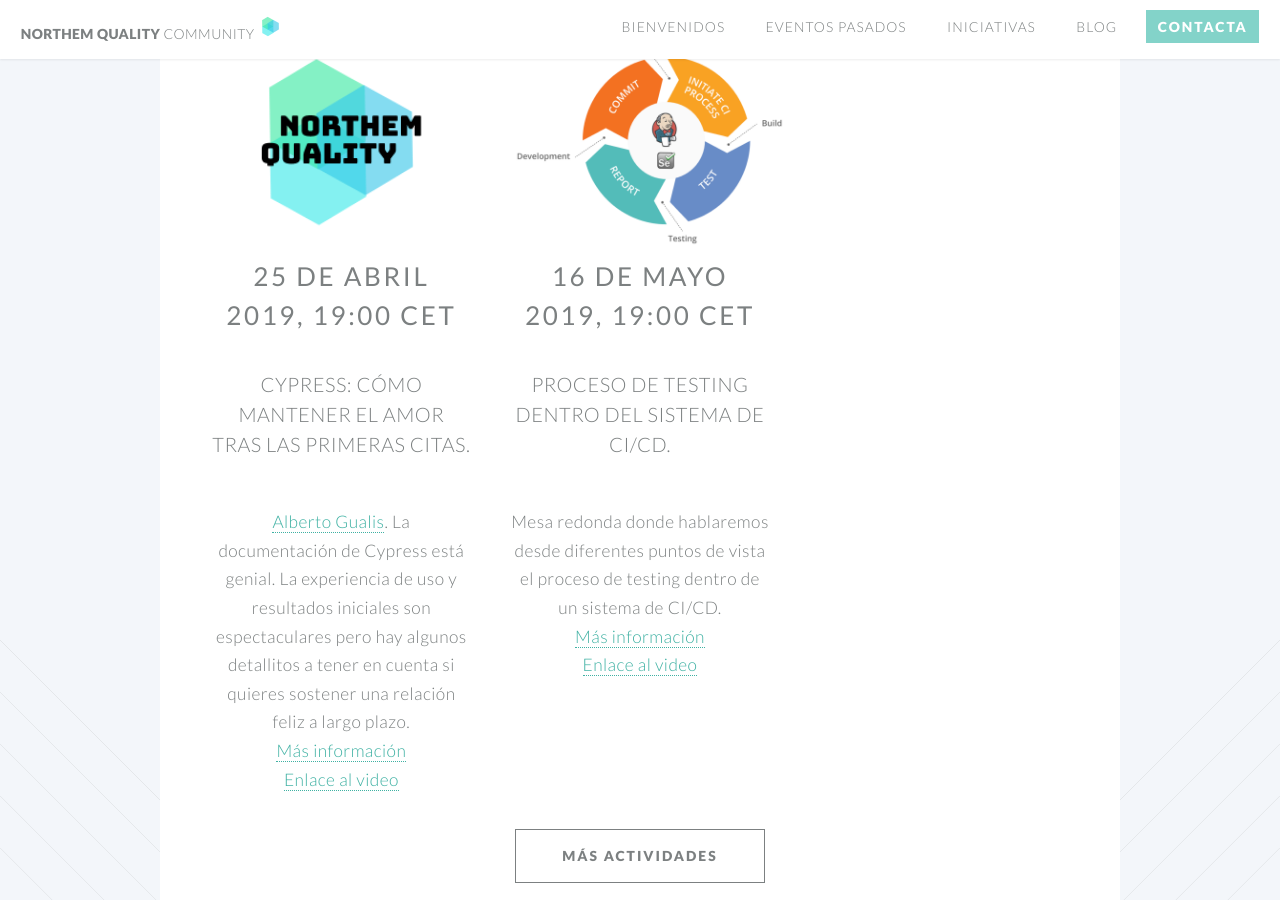
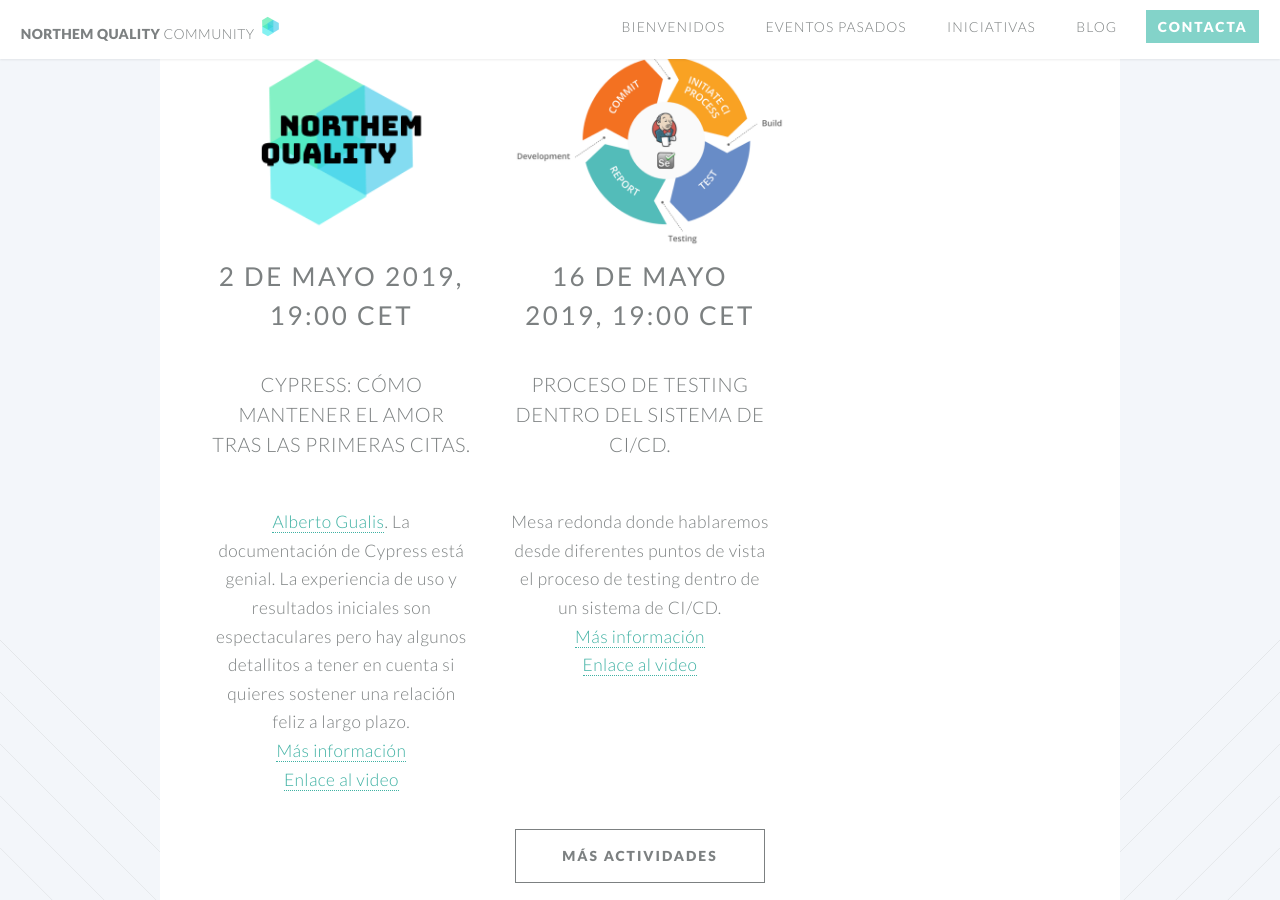
Before and after one commit to NorthemQuality/northemquality.github.io, a Jekyll site: the page built from index.html, in a window 1280 px wide and 900 px high, scrolled down 1134 px. Built offline with Jekyll 4.4.1, drawn with Linux system fonts in a browser that asks for light colours.

Commit message:
Cambio fecha charla cypress

```diff
--- a/index.html
+++ b/index.html
@@ -28,7 +28,7 @@
 							<section>
 								<img src="images/NQA.png" alt="" height="214"/>
 								<header>
-									<h2><strong>25 de Abril 2019, 19:00 CET</strong></h2>
+									<h2><strong>2 de Mayo 2019, 19:00 CET</strong></h2>
 								</header>
 								<p><h3>Cypress: cómo mantener el amor tras las primeras citas.</h3>
 								</br>
```
